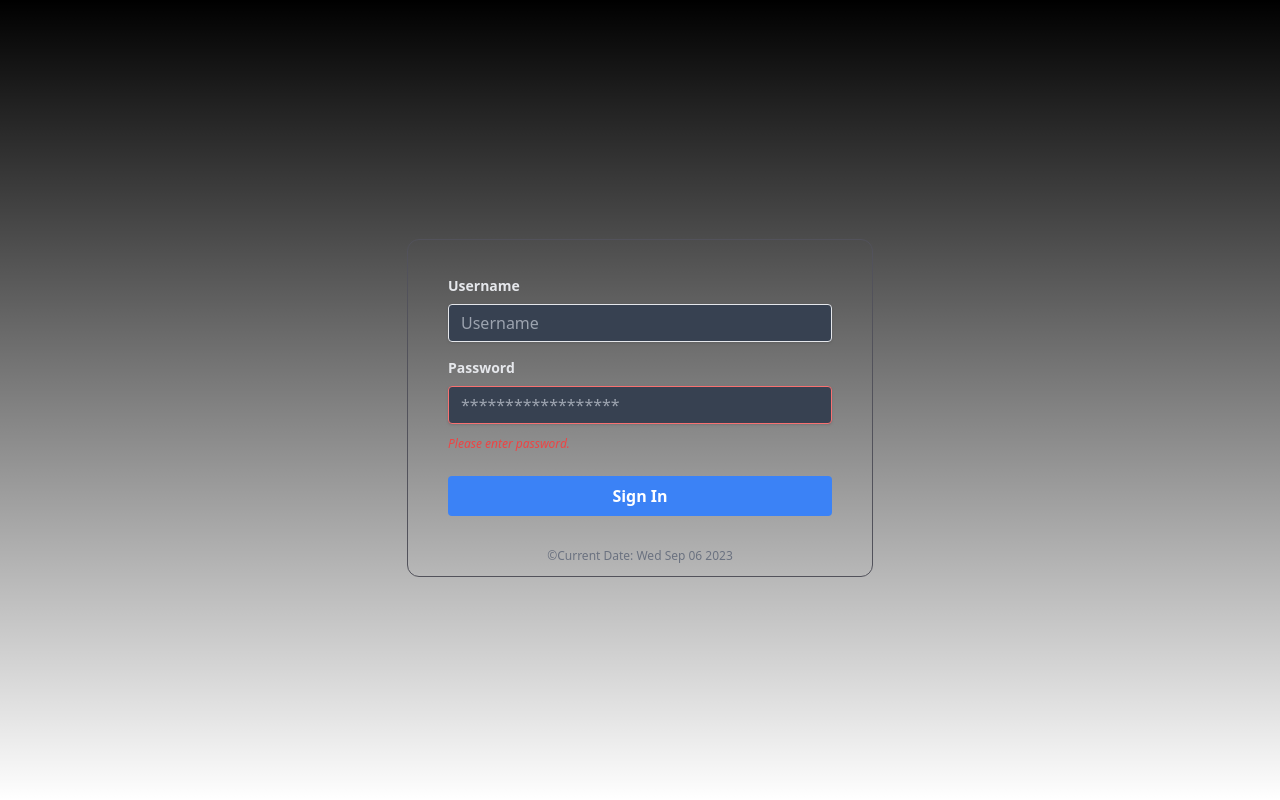
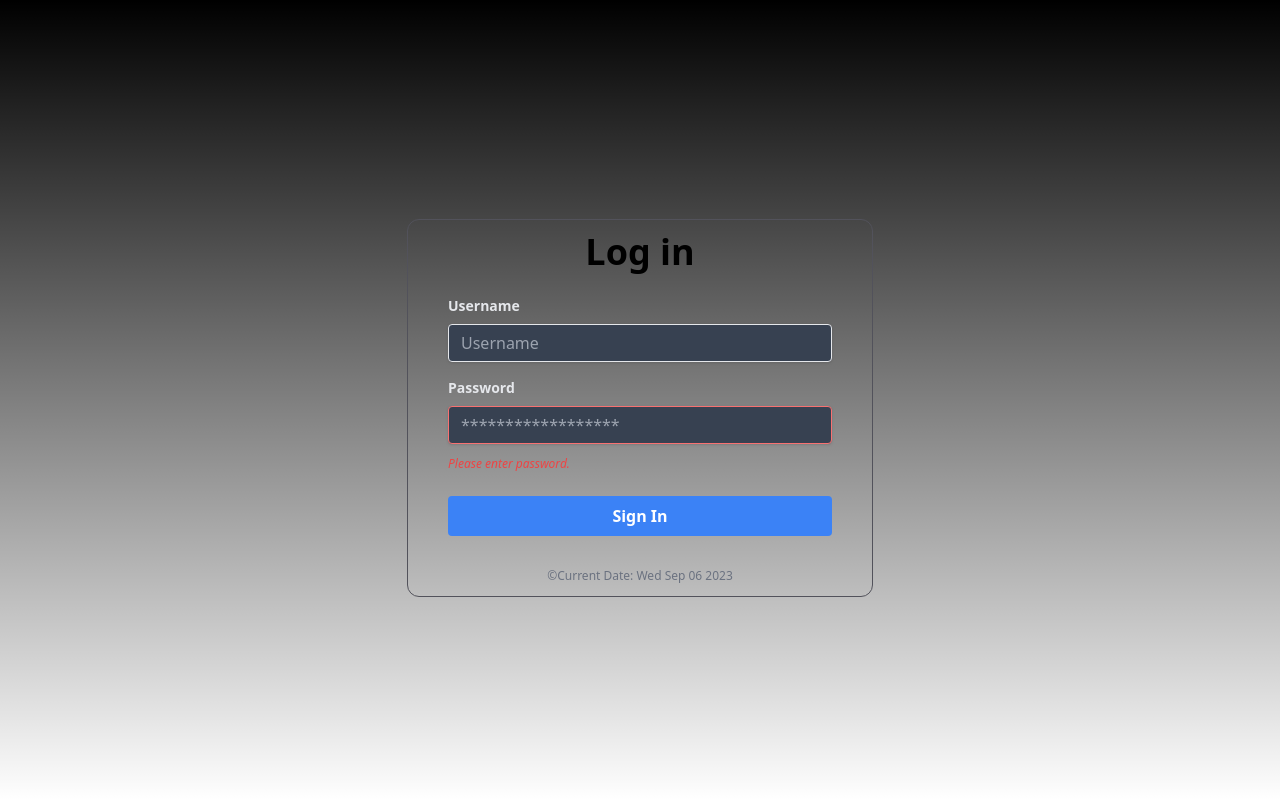
Before and after one commit to Miguel-ectil/portfolio, a Next.js app: page /login in a window 1280 px wide. Built offline with nearby package versions, Linux system fonts and the light colour scheme; no server answers.

Commit message:
[ADD UPD] Adicionando titulo ao meu card de login

```diff
--- a/src/app/login/page.tsx
+++ b/src/app/login/page.tsx
@@ -46,7 +46,9 @@ export default function Login() {
           whileHover={{ scale: 1.1 }}
           transition={{ type: "spring", stiffness: 400, damping: 10 }}
         >
-
+          <div className="text-4xl items-center relative flex flex-col duration-700">
+            <strong>Log in</strong>
+          </div>
           <div className="mt-6 mb-4">
             <label className="block text-gray-200 text-sm font-bold mb-2">
                 Username
```
